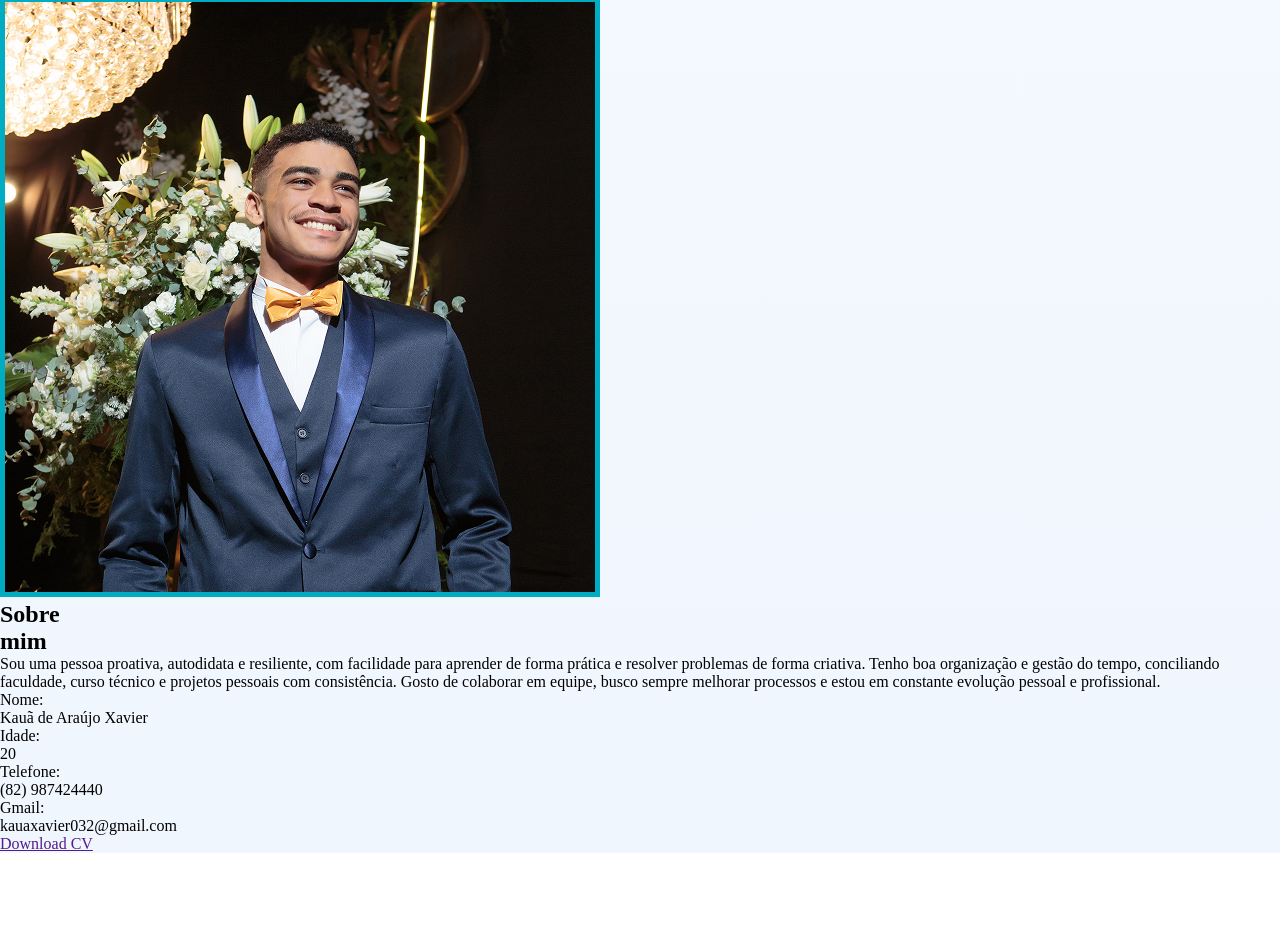
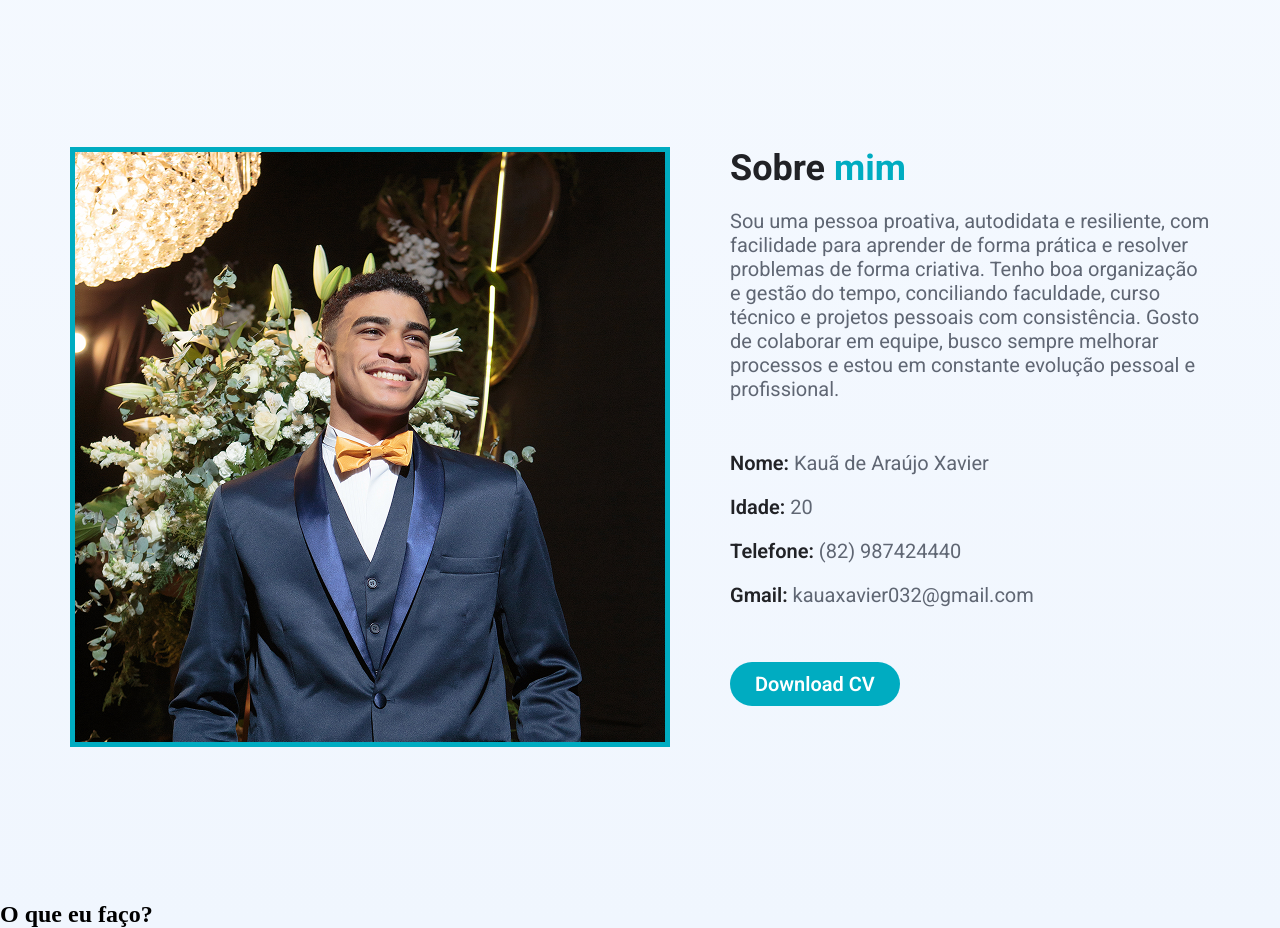
Before and after one commit to Kaua032/Portfolio, a React (Vite) app in the folder portfolio/: page / in a window 1280 px wide. Shown: the part 906-1834 px from the top of the page. Before the commit the page ends 1759 px from the top, so only its background shows below. Built offline with nearby package versions, Linux system fonts and the light colour scheme.

Commit message:
feat: primeira parte do sobre

```diff
--- a/portfolio/src/App.css
+++ b/portfolio/src/App.css
@@ -111,6 +111,58 @@ header div form select{
     -ms-overflow-style: none;
 }
 
-#carrossel::-webkit-scrollbar-button {
-  display: none;
+
+#sobre{
+    display: flex;
+    flex-direction: column;
 }
+#sobre #sobre_1{
+    display: flex;
+    justify-content: space-between;
+    gap: 60px;
+    padding: 150px 70px;
+}
+
+#sobre #sobre_1 #sobreMim{
+    display: flex;
+    flex-direction: column;
+    font-family: Roboto;
+}
+#sobre #sobre_1 #sobreMim h2{
+    color: #212226;
+    font-size: 36px;
+    font-weight: bold;
+}
+#sobre #sobre_1 #sobreMim h2 strong{
+    color: #00ACC1;
+}
+#sobre #sobre_1 #sobreMim p{
+    color: #5F6673;
+    font-size: 20px;
+    font-weight: 400;
+    margin-top: 20px;
+}
+#sobre #sobre_1 #sobreMim #info{
+    display: flex;
+    flex-direction: column;
+    gap: 20px;
+    margin-top: 50px;
+}
+#sobre #sobre_1 #sobreMim #info p{
+    margin: 0;
+}
+#sobre #sobre_1 #sobreMim #info strong{
+    color: #212226;
+    font-weight: 600;
+}
+#sobre #sobre_1 #sobreMim a{
+    font-size: 20px;
+    font-weight: 600;
+    text-decoration: none;
+    color: #fff;
+    background-color: #00ACC1;
+    padding: 10px 25px;
+    border-radius: 100px;
+    margin-top: 55px;
+    align-self: self-start;
+}
--- a/portfolio/src/App.jsx
+++ b/portfolio/src/App.jsx
@@ -50,24 +50,24 @@ function App() {
         </div>
       </section>
       <section id="sobre">
-        <div>
+        <div id="sobre_1">
           <div>
             <img src="./sobrePerfil.png" alt="" />
           </div>
-          <div>
-            <h2>Sobre <p>mim</p></h2>
+          <div id="sobreMim">
+            <h2>Sobre <strong>mim</strong></h2>
             <p>Sou uma pessoa proativa, autodidata e resiliente, com facilidade para aprender de forma prática e resolver problemas de forma criativa. Tenho boa organização e gestão do tempo, conciliando faculdade, curso técnico e projetos pessoais com consistência. Gosto de colaborar em equipe, busco sempre melhorar processos e estou em constante evolução pessoal e profissional.</p>
             <div id="info">
-              <p><p>Nome:</p> Kauã de Araújo Xavier</p>
-              <p><p>Idade:</p> 20</p>
-              <p><p>Telefone:</p> (82) 987424440</p>
-              <p><p>Gmail:</p> kauaxavier032@gmail.com</p>
+              <p><strong>Nome:</strong> Kauã de Araújo Xavier</p>
+              <p><strong>Idade:</strong> 20</p>
+              <p><strong>Telefone:</strong> (82) 987424440</p>
+              <p><strong>Gmail:</strong> kauaxavier032@gmail.com</p>
             </div>
             <a href="">Download CV</a>
           </div>
         </div>
         <div>
-
+          <h2>O que eu faço?</h2>
         </div>
       </section>
     </>
```
